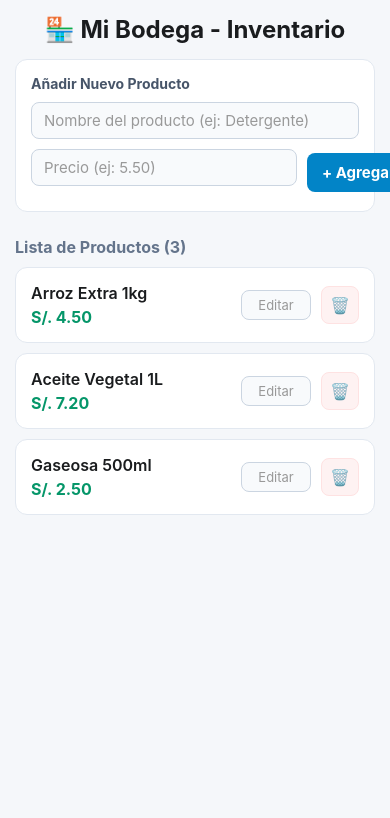
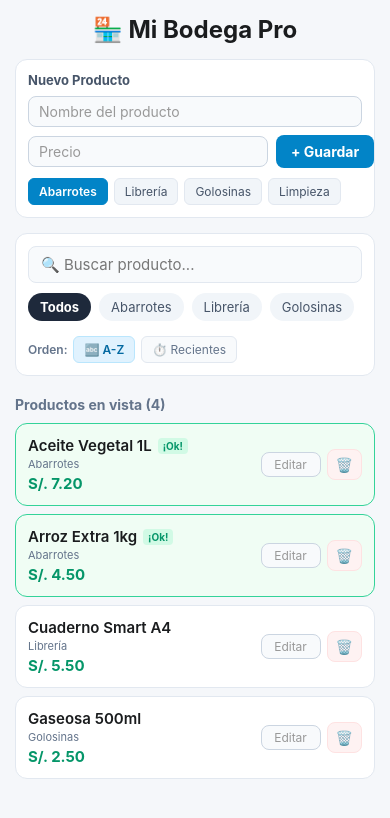
Before and after one commit to Arnold360/mi-primer-apk, a React Native app: screen / in a window 390 px wide. Shown: the top 818 px of the page. Built offline with nearby package versions, Linux system fonts and the light colour scheme.

Commit message:
Fix: Corregido desborde de layout y nombres de propiedades en el formulario

```diff
--- a/src/screens/HomeScreen.tsx
+++ b/src/screens/HomeScreen.tsx
@@ -2,102 +2,192 @@
 import React, { useState } from 'react';
 import { View, Text, StyleSheet, TextInput, ScrollView, TouchableOpacity } from 'react-native';
 
-// Definimos la estructura de un producto
 interface Producto {
   id: string;
   nombre: string;
   precio: number;
+  categoria: 'Abarrotes' | 'Librería' | 'Golosinas' | 'Limpieza';
+  actualizadoEn: number;
 }
 
+type CategoriaFiltro = 'Todos' | 'Abarrotes' | 'Librería' | 'Golosinas' | 'Limpieza';
+type CriterioOrden = 'nombre' | 'recientes';
+
 export default function HomeScreen() {
-  // Inicializamos el estado con tus productos base, pero ahora es una lista libre que puede crecer o achicarse
   const [productos, setProductos] = useState<Producto[]>([
-    { id: '1', nombre: 'Arroz Extra 1kg', precio: 4.50 },
-    { id: '2', nombre: 'Aceite Vegetal 1L', precio: 7.20 },
-    { id: '3', nombre: 'Gaseosa 500ml', precio: 2.50 }
+    { id: '1', nombre: 'Arroz Extra 1kg', precio: 4.50, categoria: 'Abarrotes', actualizadoEn: Date.now() },
+    { id: '2', nombre: 'Aceite Vegetal 1L', precio: 7.20, categoria: 'Abarrotes', actualizadoEn: Date.now() - 10000 },
+    { id: '3', nombre: 'Cuaderno Smart A4', precio: 5.50, categoria: 'Librería', actualizadoEn: Date.now() - 20000 },
+    { id: '4', nombre: 'Gaseosa 500ml', precio: 2.50, categoria: 'Golosinas', actualizadoEn: Date.now() - 30000 },
   ]);
 
-  // Estados para el formulario de nuevo producto
   const [nuevoNombre, setNuevoNombre] = useState('');
   const [nuevoPrecio, setNuevoPrecio] = useState('');
+  const [nuevaCategoria, setNuevaCategoria] = useState<'Abarrotes' | 'Librería' | 'Golosinas' | 'Limpieza'>('Abarrotes');
 
-  // Función para agregar un producto a la lista
+  const [busqueda, setBusqueda] = useState('');
+  const [categoriaActiva, setCategoriaActiva] = useState<CategoriaFiltro>('Todos');
+  const [ordenarPor, setOrdenarPor] = useState<CriterioOrden>('nombre');
+  const [idConfirmandoBorrado, setIdConfirmandoBorrado] = useState<string | null>(null);
+
   const agregarProducto = () => {
-    if (nuevoNombre.trim() === '' || nuevoNombre.trim() === '') return;
+    // CORREGIDO: Validación correcta de ambos campos
+    if (nuevoNombre.trim() === '' || nuevoPrecio.trim() === '') return;
     const precioNum = parseFloat(nuevoPrecio);
     if (isNaN(precioNum)) return;
 
     const nuevoProd: Producto = {
-      id: Date.now().toString(), // Genera un ID único basado en el tiempo actual
-      nombre: nuevoNombre,
-      precio: precioNum
+      id: Date.now().toString(),
+      nombre: nuevoNombre.trim(),
+      precio: precioNum,
+      categoria: nuevaCategoria,
+      actualizadoEn: Date.now()
     };
 
-    setProductos([...productos, nuevoProd]);
-
-    // Limpiamos los campos del formulario
+    setProductos([nuevoProd, ...productos]);
     setNuevoNombre('');
     setNuevoPrecio('');
   };
 
-  // Función para borrar un producto de la lista
-  const eliminarProducto = (id: string) => {
+  const intentarEliminar = (id: string) => {
+    if (idConfirmandoBorrado === id) {
       setProductos(productos.filter(prod => prod.id !== id));
+      setIdConfirmandoBorrado(null);
+    } else {
+      setIdConfirmandoBorrado(id);
+    }
   };
 
-  // Función para editar el precio de un producto existente directamente desde su tarjeta
   const cambiarPrecio = (id: string, nuevoPrecioTexto: string) => {
     const precioNumerico = parseFloat(nuevoPrecioTexto);
     if (isNaN(precioNumerico)) return;
 
     setProductos(productosAnteriores =>
       productosAnteriores.map(prod =>
-        prod.id === id ? { ...prod, precio: precioNumerico } : prod
+        prod.id === id
+          ? { ...prod, precio: precioNumerico, actualizadoEn: Date.now() }
+          : prod
       )
     );
   };
 
+  const productosProcesados = productos
+    .filter(prod => {
+      const coincideBusqueda = prod.nombre.toLowerCase().includes(busqueda.toLowerCase());
+      const coincideCategoria = categoriaActiva === 'Todos' || prod.categoria === categoriaActiva;
+      return coincideBusqueda && coincideCategoria;
+    })
+    .sort((a, b) => {
+      if (ordenarPor === 'recientes') {
+        return b.actualizadoEn - a.actualizadoEn;
+      }
+      return a.nombre.localeCompare(b.nombre);
+    });
+
   return (
     <ScrollView style={styles.contenedor} keyboardShouldPersistTaps="handled">
-      <Text style={styles.tituloHeader}>🏪 Mi Bodega - Inventario</Text>
+      <Text style={styles.tituloHeader}>🏪 Mi Bodega Pro</Text>
 
-      {/* FORMULARIO PARA AÑADIR PRODUCTO */}
+      {/* FORMULARIO DE ENTRADA CORREGIDO */}
       <View style={styles.cajaFormulario}>
-        <Text style={styles.tituloFormulario}>Añadir Nuevo Producto</Text>
+        <Text style={styles.tituloFormulario}>Nuevo Producto</Text>
         <TextInput
           style={styles.inputForm}
-          placeholder="Nombre del producto (ej: Detergente)"
+          placeholder="Nombre del producto"
           placeholderTextColor="#999"
           value={nuevoNombre}
           onChangeText={setNuevoNombre}
         />
         <View style={styles.filaForm}>
           <TextInput
-            style={[styles.inputForm, { flex: 1, marginRight: 10 }]}
-            placeholder="Precio (ej: 5.50)"
+            style={[styles.inputForm, { flex: 1, marginRight: 8, marginBottom: 0 }]}
+            placeholder="Precio"
             placeholderTextColor="#999"
             keyboardType="numeric"
             value={nuevoPrecio}
             onChangeText={setNuevoPrecio}
           />
           <TouchableOpacity style={styles.botonGuardar} onPress={agregarProducto}>
-            <Text style={styles.textoBoton}>+ Agregar</Text>
+            <Text style={styles.textoBoton}>+ Guardar</Text>
+          </TouchableOpacity>
+        </View>
+
+        {/* Selector de categorías envuelto para evitar desbordes */}
+        <View style={styles.contenedorSelectCategoria}>
+          {(['Abarrotes', 'Librería', 'Golosinas', 'Limpieza'] as const).map(cat => (
+            <TouchableOpacity
+              key={cat}
+              style={[styles.opcionMiniCat, nuevaCategoria === cat && styles.opcionMiniCatActiva]}
+              onPress={() => setNuevaCategoria(cat)}
+            >
+              <Text style={[styles.textoMiniCat, nuevaCategoria === cat && styles.textoMiniCatActivo]}>{cat}</Text>
+            </TouchableOpacity>
+          ))}
+        </View>
+      </View>
+
+      {/* CONTROLES DE BÚSQUEDA Y CATEGORÍAS */}
+      <View style={styles.seccionFiltros}>
+        <TextInput
+          style={styles.barraBusqueda}
+          placeholder="🔍 Buscar producto..."
+          placeholderTextColor="#777"
+          value={busqueda}
+          onChangeText={setBusqueda}
+        />
+
+        {/* Pestañas de categorías con Scroll horizontal */}
+        <ScrollView horizontal showsHorizontalScrollIndicator={false} style={styles.carruselCategorias}>
+          {(['Todos', 'Abarrotes', 'Librería', 'Golosinas', 'Limpieza'] as CategoriaFiltro[]).map(cat => (
+            <TouchableOpacity
+              key={cat}
+              style={[styles.pestañaCat, categoriaActiva === cat && styles.pestañaCatActiva]}
+              onPress={() => setCategoriaActiva(cat)}
+            >
+              <Text style={[styles.textoPestaña, categoriaActiva === cat && styles.textoPestañaActiva]}>{cat}</Text>
+            </TouchableOpacity>
+          ))}
+        </ScrollView>
+
+        {/* Botones de Ordenamiento adaptados a pantallas angostas */}
+        <View style={styles.filaOrdenamiento}>
+          <Text style={styles.labelOrden}>Orden:</Text>
+          <TouchableOpacity
+            style={[styles.botonOrden, ordenarPor === 'nombre' && styles.botonOrdenActivo]}
+            onPress={() => setOrdenarPor('nombre')}
+          >
+            <Text style={[styles.textoOrden, ordenarPor === 'nombre' && styles.textoOrdenActivo]}>🔤 A-Z</Text>
+          </TouchableOpacity>
+          <TouchableOpacity
+            style={[styles.botonOrden, ordenarPor === 'recientes' && styles.botonOrdenActivo]}
+            onPress={() => setOrdenarPor('recientes')}
+          >
+            <Text style={[styles.textoOrden, ordenarPor === 'recientes' && styles.textoOrdenActivo]}>⏱️ Recientes</Text>
           </TouchableOpacity>
         </View>
       </View>
 
-      <Text style={styles.subtituloSeccion}>Lista de Productos ({productos.length})</Text>
+      <Text style={styles.subtituloSeccion}>Productos en vista ({productosProcesados.length})</Text>
 
-      {/* LISTA DINÁMICA DE PRODUCTOS */}
-      {productos.map((item) => (
-        <View key={item.id} style={styles.tarjetaProducto}>
+      {/* RENDERIZADO DE PRODUCTOS */}
+      {productosProcesados.map((item) => {
+        const esCambiadoRecientemente = (Date.now() - item.actualizadoEn) < 15000;
+        const esBorrando = idConfirmandoBorrado === item.id;
+
+        return (
+          <View key={item.id} style={[styles.tarjetaProducto, esCambiadoRecientemente && styles.tarjetaResaltada]}>
             <View style={styles.infoProducto}>
-            <Text style={styles.nombreProducto}>{item.nombre}</Text>
+              <View style={styles.filaNombre}>
+                <Text style={styles.nombreProducto} numberOfLines={1} elipsizeMode="tail">
+                  {item.nombre}
+                </Text>
+                {esCambiadoRecientemente && <Text style={styles.badgeModificado}>¡Ok!</Text>}
+              </View>
+              <Text style={styles.tagCategoria}>{item.categoria}</Text>
               <Text style={styles.textoPrecio}>S/. {item.precio.toFixed(2)}</Text>
             </View>
 
             <View style={styles.accionesProducto}>
-            {/* Input para cambiar precio velozmente */}
               <TextInput
                 style={styles.inputCorto}
                 keyboardType="numeric"
@@ -105,20 +195,25 @@ export default function HomeScreen() {
                 placeholderTextColor="#999"
                 onChangeText={(txt) => cambiarPrecio(item.id, txt)}
               />
-            {/* Botón para eliminar */}
+
               <TouchableOpacity
-              style={styles.botonEliminar}
-              onPress={() => eliminarProducto(item.id)}
+                style={[styles.botonEliminar, esBorrando && styles.botonEliminarAlerta]}
+                onPress={() => intentarEliminar(item.id)}
+                onBlur={() => setIdConfirmandoBorrado(null)}
               >
-              <Text style={styles.textoEliminar}>🗑️</Text>
+                <Text style={[styles.textoEliminar, esBorrando && styles.textoEliminarAlerta]}>
+                  {esBorrando ? '¿Borrar?' : '🗑️'}
+                </Text>
               </TouchableOpacity>
             </View>
           </View>
-      ))}
+        );
+      })}
 
-      {productos.length === 0 && (
-        <Text style={styles.textoVacio}>No hay productos en tu inventario. ¡Añade el primero arriba!</Text>
+      {productosProcesados.length === 0 && (
+        <Text style={styles.textoVacio}>No hay productos.</Text>
       )}
+      <View style={{ height: 40 }} />
     </ScrollView>
   );
 }
@@ -126,25 +221,48 @@ export default function HomeScreen() {
 const styles = StyleSheet.create({
   contenedor: { paddingHorizontal: 15, backgroundColor: '#F5F7FA' },
   tituloHeader: { fontSize: 24, fontWeight: 'bold', color: '#1A1C1E', textAlign: 'center', marginVertical: 15 },
-  subtituloSeccion: { fontSize: 16, fontWeight: '700', color: '#64748B', marginBottom: 10, marginTop: 5 },
+  subtituloSeccion: { fontSize: 14, fontWeight: '700', color: '#64748B', marginBottom: 10, marginTop: 5 },
 
-  // Estilos del Formulario
-  cajaFormulario: { backgroundColor: '#FFFFFF', padding: 15, borderRadius: 12, marginBottom: 20, borderWidth: 1, borderColor: '#E2E8F0', elevation: 1 },
-  tituloFormulario: { fontSize: 14, fontWeight: '700', color: '#475569', marginBottom: 10 },
-  inputForm: { borderWidth: 1, borderColor: '#CBD5E1', borderRadius: 8, paddingHorizontal: 12, paddingVertical: 8, backgroundColor: '#F8FAFC', color: '#333', marginBottom: 10, fontSize: 15 },
+  cajaFormulario: { backgroundColor: '#FFFFFF', padding: 12, borderRadius: 12, marginBottom: 15, borderWidth: 1, borderColor: '#E2E8F0' },
+  tituloFormulario: { fontSize: 13, fontWeight: '700', color: '#475569', marginBottom: 8 },
+  inputForm: { borderWidth: 1, borderColor: '#CBD5E1', borderRadius: 8, paddingHorizontal: 10, paddingVertical: 6, backgroundColor: '#F8FAFC', color: '#333', marginBottom: 8, fontSize: 14 },
   filaForm: { flexDirection: 'row', alignItems: 'center' },
-  botonGuardar: { backgroundColor: '#0284C7', paddingVertical: 10, paddingHorizontal: 15, borderRadius: 8, justifyContent: 'center' },
-  textoBoton: { color: '#FFFFFF', fontWeight: 'bold', fontSize: 15 },
+  botonGuardar: { backgroundColor: '#0284C7', paddingVertical: 8, paddingHorizontal: 15, borderRadius: 8 },
+  textoBoton: { color: '#FFFFFF', fontWeight: 'bold', fontSize: 14 },
 
-  // Estilos de las Tarjetas
-  tarjetaProducto: { backgroundColor: '#FFFFFF', borderRadius: 12, padding: 15, marginBottom: 10, flexDirection: 'row', justifyContent: 'space-between', alignItems: 'center', borderWidth: 1, borderColor: '#E2E8F0' },
-  infoProducto: { flex: 1, paddingRight: 10 },
-  nombreProducto: { fontSize: 16, fontWeight: '600', color: '#1A1C1E' },
-  textoPrecio: { fontSize: 16, fontWeight: 'bold', color: '#059669', marginTop: 4 },
+  // Ajustado con flexRow y wrap para que nunca salga de los bordes
+  contenedorSelectCategoria: { flexDirection: 'row', flexWrap: 'wrap', marginTop: 10, gap: 6 },
 
-  accionesProducto: { flexDirection: 'row', alignItems: 'center' },
-  inputCorto: { borderWidth: 1, borderColor: '#CBD5E1', borderRadius: 8, paddingHorizontal: 8, paddingVertical: 6, backgroundColor: '#F8FAFC', width: 70, fontSize: 13, color: '#333', textAlign: 'center', marginRight: 10 },
-  botonEliminar: { padding: 8, backgroundColor: '#FEF2F2', borderRadius: 8, borderWidth: 1, borderColor: '#FEE2E2' },
-  textoEliminar: { fontSize: 16 },
-  textoVacio: { textAlign: 'center', color: '#64748B', marginTop: 20, fontSize: 15 }
+  opcionMiniCat: { backgroundColor: '#F1F5F9', paddingHorizontal: 10, paddingVertical: 5, borderRadius: 6, borderWidth: 1, borderColor: '#E2E8F0' },
+opcionMiniCatActiva: { backgroundColor: '#0284C7', borderColor: '#0284C7' },
+textoMiniCat: { fontSize: 12, color: '#475569' },
+textoMiniCatActivo: { color: '#FFFFFF', fontWeight: '600' },
+seccionFiltros: { backgroundColor: '#FFFFFF', padding: 12, borderRadius: 12, marginBottom: 15, borderWidth: 1, borderColor: '#E2E8F0' },
+barraBusqueda: { backgroundColor: '#F8FAFC', paddingHorizontal: 12, paddingVertical: 8, borderRadius: 8, fontSize: 15, borderWidth: 1, borderColor: '#E2E8F0', color: '#333', marginBottom: 10 },
+carruselCategorias: { flexDirection: 'row', marginBottom: 10 },
+pestañaCat: { paddingHorizontal: 12, paddingVertical: 6, borderRadius: 15, backgroundColor: '#F1F5F9', marginRight: 8 },
+pestañaCatActiva: { backgroundColor: '#1E293B' },
+textoPestaña: { fontSize: 13, color: '#475569' },
+textoPestañaActiva: { color: '#FFFFFF', fontWeight: '700' },
+filaOrdenamiento: { flexDirection: 'row', alignItems: 'center', marginTop: 5, gap: 6 },
+labelOrden: { fontSize: 12, color: '#64748B', fontWeight: '600' },
+botonOrden: { paddingHorizontal: 10, paddingVertical: 5, borderRadius: 6, backgroundColor: '#F8FAFC', borderWidth: 1, borderColor: '#E2E8F0' },
+botonOrdenActivo: { backgroundColor: '#E0F2FE', borderColor: '#bae6fd' },
+textoOrden: { fontSize: 12, color: '#64748B' },
+textoOrdenActivo: { color: '#0369a1', fontWeight: '600' },
+tarjetaProducto: { backgroundColor: '#FFFFFF', borderRadius: 12, padding: 12, marginBottom: 8, flexDirection: 'row', justifyContent: 'space-between', alignItems: 'center', borderWidth: 1, borderColor: '#E2E8F0' },
+tarjetaResaltada: { borderColor: '#34D399', backgroundColor: '#F0FDF4', borderWidth: 1.5 },
+infoProducto: { flex: 1, paddingRight: 8 },
+filaNombre: { flexDirection: 'row', alignItems: 'center', gap: 6, flexWrap: 'wrap' },
+nombreProducto: { fontSize: 15, fontWeight: '600', color: '#1A1C1E', maxWidth: '80%' },
+badgeModificado: { fontSize: 10, color: '#059669', backgroundColor: '#D1FAE5', paddingHorizontal: 5, paddingVertical: 2, borderRadius: 4, overflow: 'hidden', fontWeight: '700' },
+tagCategoria: { fontSize: 11, color: '#64748B', marginTop: 2 },
+textoPrecio: { fontSize: 15, fontWeight: 'bold', color: '#059669', marginTop: 3 },
+accionesProducto: { flexDirection: 'row', alignItems: 'center', gap: 6 },
+inputCorto: { borderWidth: 1, borderColor: '#CBD5E1', borderRadius: 8, paddingHorizontal: 6, paddingVertical: 4, backgroundColor: '#F8FAFC', width: 60, fontSize: 12, color: '#333', textAlign: 'center' },
+botonEliminar: { paddingHorizontal: 8, paddingVertical: 6, backgroundColor: '#FEF2F2', borderRadius: 8, borderWidth: 1, borderColor: '#FEE2E2', minWidth: 35, alignItems: 'center' },
+botonEliminarAlerta: { backgroundColor: '#DC2626', borderColor: '#DC2626' },
+textoEliminar: { fontSize: 14 },
+textoEliminarAlerta: { color: '#FFFFFF', fontSize: 11, fontWeight: '700' },
+textoVacio: { textAlign: 'center', color: '#64748B', marginTop: 15, fontSize: 14 }
 });
```
Lines whose indentation alone changed are shown as unchanged.
